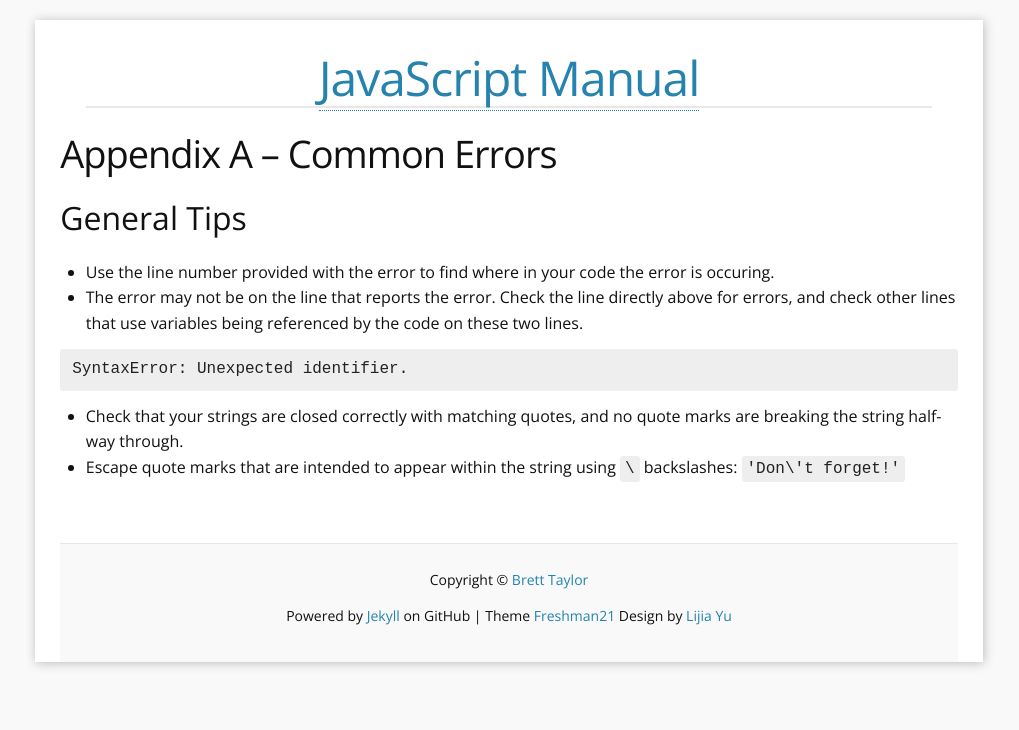
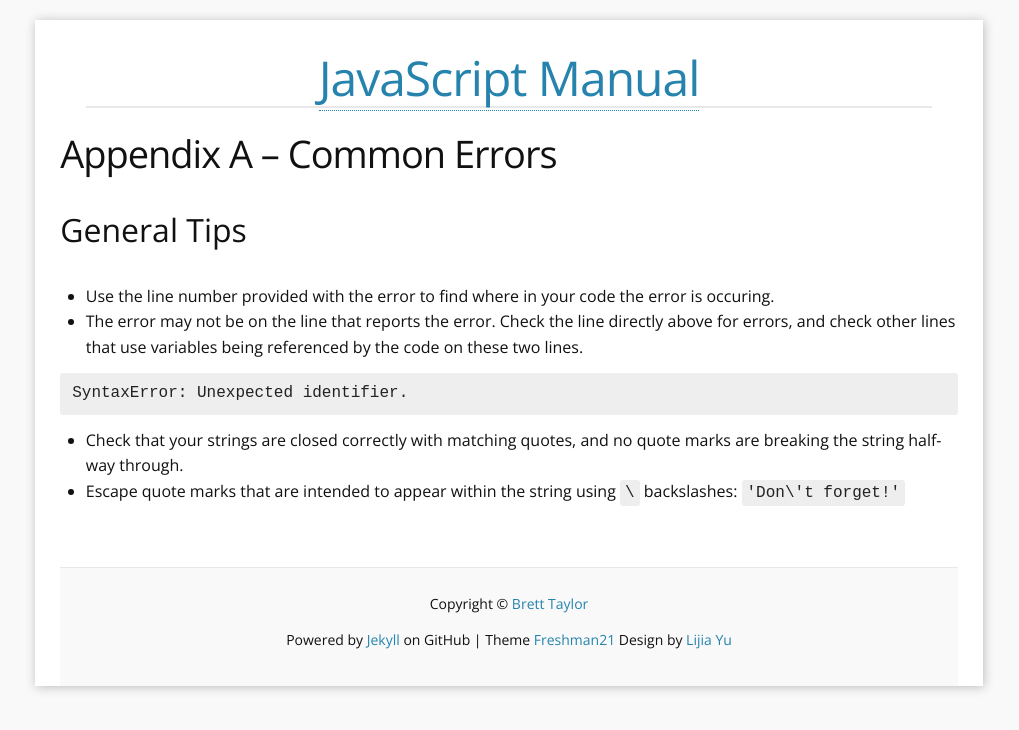
Before and after one commit to YoobeeWebTutors/javascript-manual, a Jekyll site: the page built from 97-common-errors.md, in a window 1280 px wide. Shown: the top 730 px of the page, without its empty margins (131-1150 px from the left). Built offline with Jekyll 4.4.1, drawn with Linux system fonts in a browser that asks for light colours; Markdown is read by kramdown in place of the engine named in the settings.

Commit message:
improve heading formatting

```diff
--- a/_sass/_layout.scss
+++ b/_sass/_layout.scss
@@ -212,7 +212,7 @@
   //margin-bottom: $spacing-unit;
   h1 {
     font-size: 38px;
-    line-height:1em;
+    line-height:1.5em;
     @include media-query($on-laptop){
       font-size: 36px;
     }
@@ -220,7 +220,7 @@
   }
   h2 {
     font-size: 32px;
-    line-height:1em;
+    line-height:1.75em;
     @include media-query($on-laptop) {
       font-size: 28px;
     }
```
